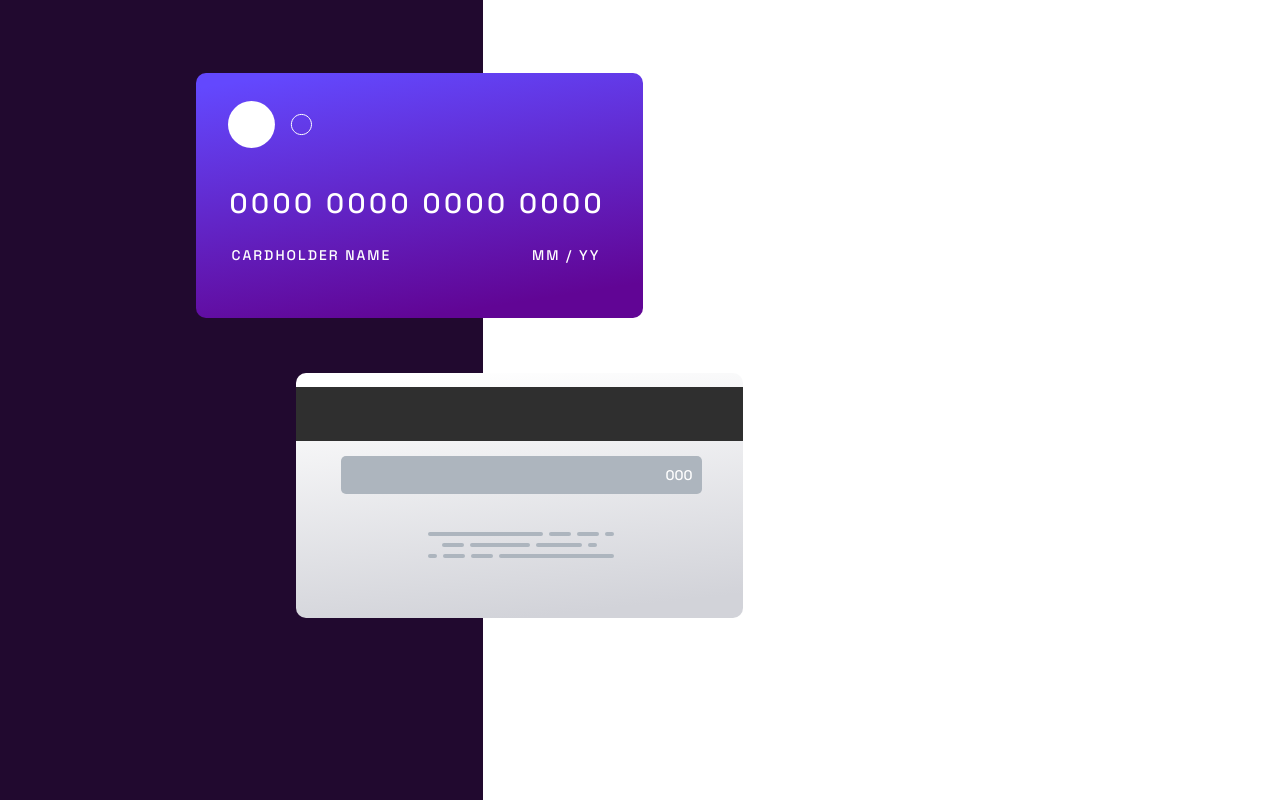
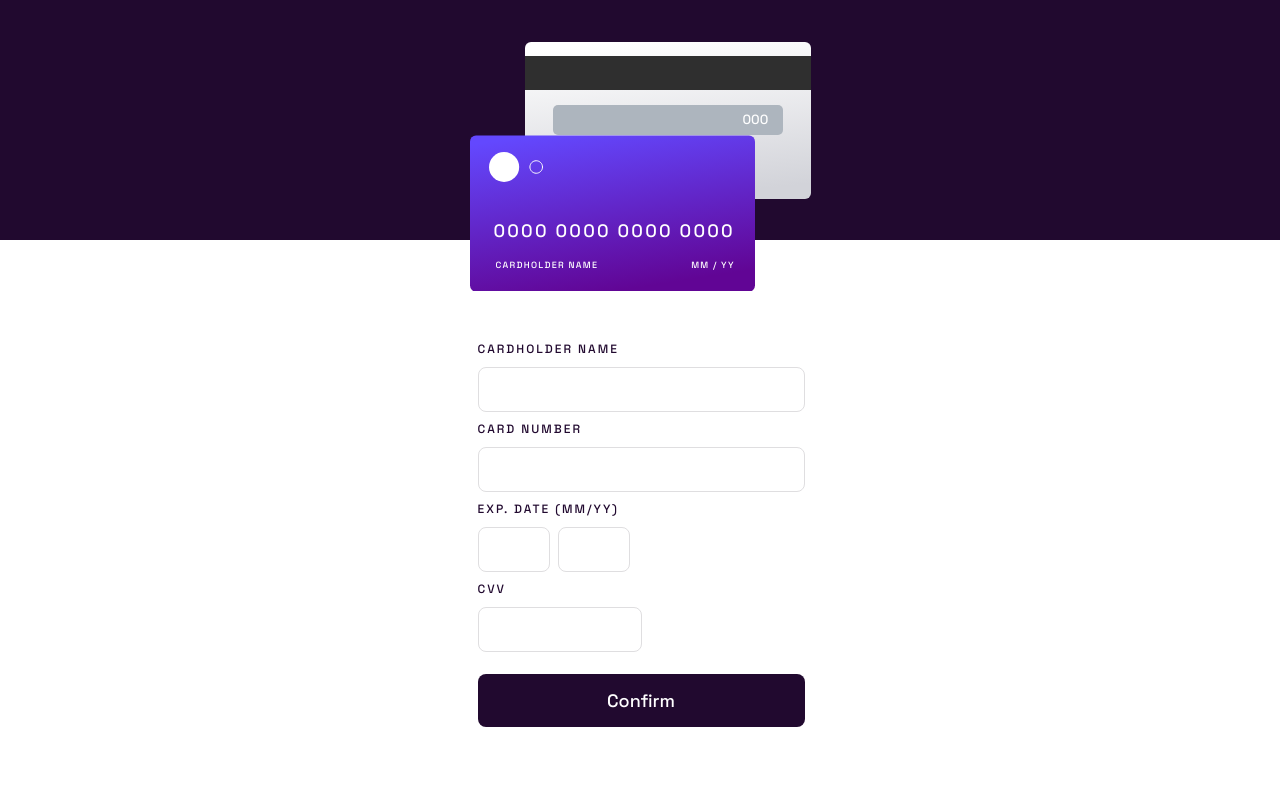
Before and after one commit to Eney997/Interactive-card-details, a React (Vite) app: page / in a window 1280 px wide. Built offline with nearby package versions, Linux system fonts and the light colour scheme.

Commit message:
designes:ready

```diff
--- a/src/App.jsx
+++ b/src/App.jsx
@@ -1,5 +1,6 @@
 import Violetcard from './Components/Violetcard/Violetcard'
 import './App.css'
+import Carddetails from './Components/Carddetails/Carddetails'
 
 function App() {
 
@@ -7,6 +8,7 @@ function App() {
   return (
     <>
       <Violetcard/>
+      <Carddetails/>
     </>
   )
 }
--- /dev/null
+++ b/src/Components/Carddetails/Carddetails.css
@@ -0,0 +1,197 @@
+.bigBox {
+    display: grid;
+    place-items: center;
+}
+.whiteBox {
+        border: 1px solid rgb(255, 255, 255);
+        width: 327px;
+        height: 328px;
+        margin-top: 100px;
+}
+.saerto {
+    color: var(--Deep-Violet, #21092F);
+    font-feature-settings: 'clig' off, 'liga' off;
+    font-size: 12px;
+    font-style: normal;
+    font-weight: 500;
+    line-height: normal;
+    letter-spacing: 2px;
+    text-transform: uppercase;
+    margin-bottom: 10px;
+}
+.fullName {
+    width: 327px;
+    height: 45px;
+    border-radius: 8px;
+    border: 1px solid var(--Light-Grey, #DFDEE0);
+    background: var(--White, #FFF);
+    color: var(--Deep-Violet, #21092F);
+    font-feature-settings: 'clig' off, 'liga' off;
+    font-family: "Space Grotesk";
+    font-size: 18px;
+    font-style: normal;
+    font-weight: 500;
+    line-height: normal;
+    margin-bottom: 9px;
+}
+.cardNumbersec {
+    width: 327px;
+    height: 45px;
+    border-radius: 8px;
+    border: 1px solid var(--Light-Grey, #DFDEE0);
+    background: var(--White, #FFF);
+    color: var(--Deep-Violet, #21092F);
+    font-feature-settings: 'clig' off, 'liga' off;
+    font-family: "Space Grotesk";
+    font-size: 18px;
+    font-style: normal;
+    font-weight: 500;
+    line-height: normal;
+    margin-bottom: 9px;
+}
+.monthIn1 {
+    width: 72px;
+    height: 45px;
+    border-radius: 8px;
+    border: 1px solid var(--Light-Grey, #DFDEE0);
+    background: var(--White, #FFF);
+    color: var(--Deep-Violet, #21092F);
+    font-feature-settings: 'clig' off, 'liga' off;
+    font-family: "Space Grotesk";
+    font-size: 18px;
+    font-style: normal;
+    font-weight: 500;
+    line-height: normal;
+    margin-bottom: 9px;
+}
+.yearIn3 {
+    width: 72px;
+    height: 45px;
+    border-radius: 8px;
+    border: 1px solid var(--Light-Grey, #DFDEE0);
+    background: var(--White, #FFF);
+    color: var(--Deep-Violet, #21092F);
+    font-feature-settings: 'clig' off, 'liga' off;
+    font-family: "Space Grotesk";
+    font-size: 18px;
+    font-style: normal;
+    font-weight: 500;
+    line-height: normal;
+    margin-left: 8px;
+}
+.cvv {
+    width: 164px;
+    height: 45px;
+    border-radius: 8px;
+    border: 1px solid var(--Light-Grey, #DFDEE0);
+    background: var(--White, #FFF);
+    color: var(--Deep-Violet, #21092F);
+    font-feature-settings: 'clig' off, 'liga' off;
+    font-family: "Space Grotesk";
+    font-size: 18px;
+    font-style: normal;
+    font-weight: 500;
+    line-height: normal;
+}
+.conSpan {
+    color: var(--White, #FFF);
+    font-feature-settings: 'clig' off, 'liga' off;
+    font-family: "Space Grotesk";
+    font-size: 18px;
+    font-style: normal;
+    font-weight: 500;
+    line-height: normal;
+}
+.butOne {
+    width: 327px;
+    height: 53px;
+    border-radius: 8px;
+    background: var(--Deep-Violet, #21092F);
+    cursor: pointer;
+    margin-top: 22px;
+    outline: none;
+    border: none;
+}
+.butOne:hover {
+    background:rgb(89, 0, 255);
+}
+.errorOne {
+    color: var(--Red, #FF5050);
+    font-feature-settings: 'clig' off, 'liga' off;
+    font-family: "Space Grotesk";
+    font-size: 12px;
+    font-style: normal;
+    font-weight: 500;
+    line-height: normal;
+    margin-top: -9px;
+    display: none;
+}
+.errorTwo {
+    color: var(--Red, #FF5050);
+    font-feature-settings: 'clig' off, 'liga' off;
+    font-family: "Space Grotesk";
+    font-size: 12px;
+    font-style: normal;
+    font-weight: 500;
+    line-height: normal;
+    margin-top: -9px;
+    display: none;
+}
+.errorThree {
+    color: var(--Red, #FF5050);
+    font-feature-settings: 'clig' off, 'liga' off;
+    font-family: "Space Grotesk";
+    font-size: 12px;
+    font-style: normal;
+    font-weight: 500;
+    line-height: normal;
+    margin-top: -9px;
+    display: none;
+}
+.errorFour {
+    color: var(--Red, #FF5050);
+    font-feature-settings: 'clig' off, 'liga' off;
+    font-family: "Space Grotesk";
+    font-size: 12px;
+    font-style: normal;
+    font-weight: 500;
+    line-height: normal;
+    display: none;
+}
+.redBorder {
+    border-radius: 8px;
+    border: 1px solid var(--Red, #FF5050);
+    background: var(--White, #FFF);
+}
+@media (width>1300px){
+    .bigBox {
+        margin-left: 700px;
+        margin-top: -820px;
+    }
+    .saerto {
+        font-size: 15px;
+
+    }
+    .whiteBox {
+        width: 381px;
+        height: 352px;
+    }
+    .fullName {
+        width: 381px;
+        height: 45px;
+    }
+    .cardNumbersec {
+        width: 381px;
+        height: 45px;
+    }
+    .butOne {
+        width: 381px;
+        height: 45px;
+    }
+}
+@media (width>1900px){
+    .bigBox {
+        margin-left: 700px;
+        margin-top: -860px;
+    }
+}
--- /dev/null
+++ b/src/Components/Carddetails/Carddetails.jsx
@@ -0,0 +1,27 @@
+import React from 'react'
+import './Carddetails.css'
+
+const Carddetails = () => {
+  return (
+    <div className='bigBox'>
+    <div className='whiteBox'>
+        <h1 className='saerto'>CARDHOLDER NAME</h1>
+          <input className="fullName" type="text1"  placeholder="First Name"/>
+          <p className='errorOne'>Wrong format, letters only</p>
+          <h2 className='saerto'>CARD NUMBER</h2>
+          <input className="cardNumbersec" type="text2"  placeholder="Card Number"/>
+          <p className='errorTwo'>Wrong format, numbers only</p>
+          <h3 className='saerto'>Exp. Date (MM/YY)</h3>
+          <input className='monthIn1' type="text4" placeholder="MM" maxLength="2" size="2" />
+            <input className='yearIn3' type="text5"  placeholder="YY" maxLength="2" size="2" />
+            <p className='errorThree'>Can’t be blank</p>
+            <h4 className='saerto'>CVV</h4>
+          <input className="cvv" type="text6"  placeholder="CCV"/>
+          <p className='errorFour'>Can’t be blank</p>
+          <button className='butOne'><span className='conSpan'>Confirm</span></button>
+    </div>
+    </div>
+  )
+}
+
+export default Carddetails
--- a/src/Components/Greycard/Greycard.css
+++ b/src/Components/Greycard/Greycard.css
@@ -33,7 +33,7 @@ input[type=number] {
     outline: none;
     color: white;
 }
-@media (width>1200px){
+@media (width>1300px){
     .greyCardClass {
         background-image: url(/src/public/greyCardDesk.svg);
         width: 447px;
@@ -63,3 +63,8 @@ input[type=number] {
         margin-left: 132px;
     }
 }
+@media (width>1900px){
+    .greyCardClass {
+        margin-left: 730px;
+    }
+}
--- a/src/Components/Violetcard/Violetcard.css
+++ b/src/Components/Violetcard/Violetcard.css
@@ -95,7 +95,7 @@ input[type=text] {
     text-transform: uppercase;
 }
 
-@media (width>1200px){
+@media (width>1300px){
     .secondCard {
         background-image: url(/src/public/violetCardDesk.svg);
         width: 447px;
--- a/src/Components/forBack/Coloredbackground.css
+++ b/src/Components/forBack/Coloredbackground.css
@@ -5,9 +5,15 @@
     height: 240px;
     background: #21092F;
 }
-@media (width>1200px) {
+@media (width>1300px) {
     .coloredBack {
         width: 483px;
         height: 100vh;
     }
 }
+@media (width>1900px) {
+    .coloredBack {
+        width: 683px;
+        height: 100vh;
+    }
+}
```
Also changed, not shown: src/App.css (line endings or trailing spaces), 1 other file (tests, documents, lock files or other folders).
